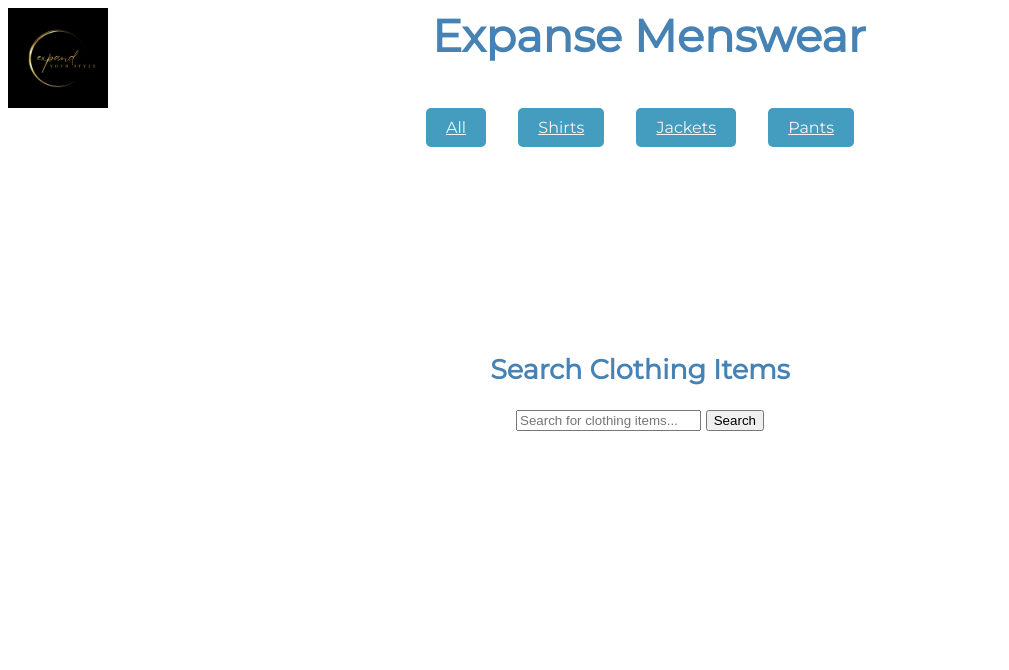
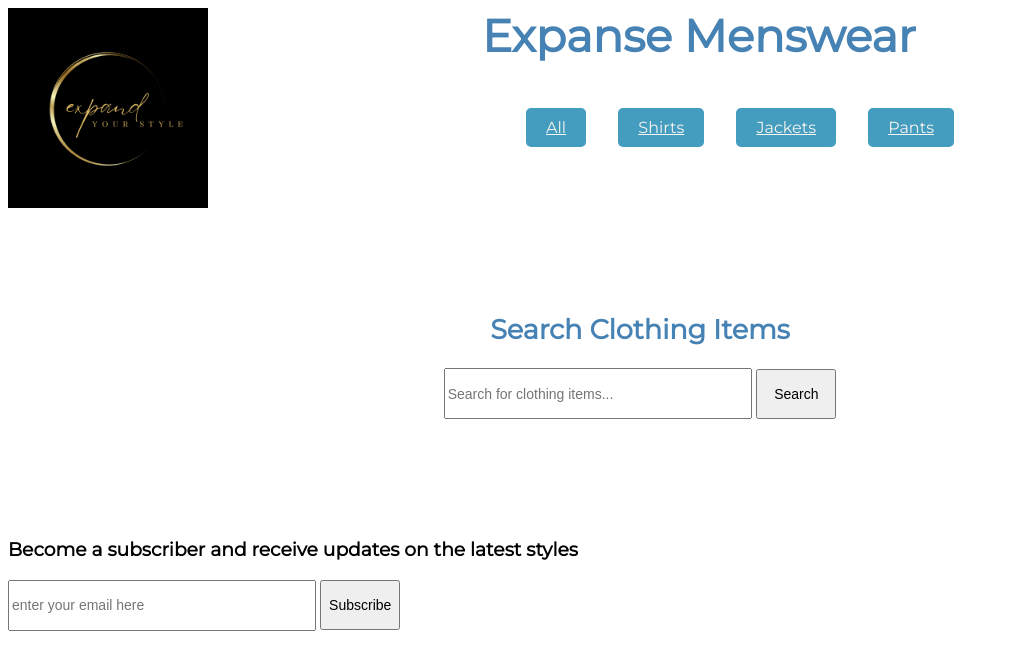
Before and after one commit to paulmatdonovan/phase-1-project, a website: page index.html in a window 1280 px wide. Shown: the whole page, without its empty margins (0-1009 px from the left). Drawn offline with Linux system fonts and the light colour scheme; no server answers.

Commit message:
addSearch

```diff
--- a/index.html
+++ b/index.html
@@ -29,7 +29,7 @@
             <a href="#" class="btn active" data-filter="all">All</a>
             <a href="#" class="btn" data-filter="shirt">Shirts</a>
             <a href="#" class="btn" data-filter="coat">Jackets</a>
-            <a href="#" class="btn" data-filter="pants, trousers">Pants</a>
+            <a href="#" class="btn" data-filter="pants">Pants</a>
 
         </div>
 
@@ -50,6 +50,13 @@
         <button id="searchButton">Search</button>
 
     </div>
+    <div class="form">
+        <h3>Become a subscriber and receive updates on the latest styles</h3>
+        <form id="newsletter-form">
+            <input type="email" id="email-input" placeholder="enter your email here">
+            <button class="button" type="submit">Subscribe</button>
+        </form>
+    </div>
 
 
 </body>
--- a/index.js
+++ b/index.js
@@ -7,7 +7,7 @@
     card.className = 'card'
     card.innerHTML = `
 <div class="content">
-<img src="${product.image}">
+<img id="photo" src="${product.image}">
 <h4 id="store-product">${product.title}</h4>
 <p id="store-product">${product.description}<p>
 <h2 id="store-product">$ ${product.price}</h2>
@@ -106,4 +106,33 @@
     }
 
     initialise();
+
+
 });
+
+
+// create a mouseover event
+// const cardList = document.querySelectorAll(".card");
+
+// cardList.forEach(card => {
+//     const img = card.querySelector("img");
+//     img.addEventListener("mouseover", (e) => {
+//         console.log(e)
+//         e.target.style.height = "500px";
+//         e.target.style.width = "500px";
+//     });
+// });
+
+const newsletterForm = document.getElementById('newsletter-form');
+newsletterForm.addEventListener('submit', function (event) {
+    event.preventDefault();
+    const emailData = document.getElementById('email-input');
+    const email = emailData.value;
+
+    handleSubscription(email)
+})
+
+function handleSubscription(email) {
+    alert('Your email has been added to our list!')
+
+}
--- a/style.css
+++ b/style.css
@@ -10,8 +10,8 @@
 
 .header img {
     float: left;
-    width: 100px;
-    height: 100px;
+    width: 200px;
+    height: 200px;
     background: #555;
 }
 
@@ -54,7 +54,7 @@
 .content {
     /* li { */
     border: 1px solid blue;
-    max-width: 400px;
+    width: 400px;
     height: 700px;
     padding: 27px;
     margin: 14px;
@@ -82,7 +82,10 @@
     display: flex;
     flex-direction: row;
     flex-wrap: wrap;
-    justify-content: center
+    justify-content: center;
+    /* flex-grow: 0;
+    flex-shrink: 0;
+    flex-basis: 33%; */
 }
 
 .buttons {
@@ -90,15 +93,24 @@
 }
 
 .filter-box {
-    margin: 40px auto;
+    margin-top: 40px;
     text-align: center;
     padding: 15px 0 15px;
 
 }
 
-#logo {
-    max-height: 150px;
+@media only screen and (min-width: 320px) and (max-width: 568px) {
+    .filter-box {
+        display: flex;
+        flex-wrap: wrap;
+    }
 }
+
+/* #logo {
+    height: 300px;
+    width: 300px;
+    text-align: start;
+} */
 
 .btn {
     background-color: rgb(68, 156, 190);
@@ -109,3 +121,22 @@
     cursor: pointer;
     margin: 14px;
 }
+
+input {
+    width: 300px;
+    height: 45px;
+    font-size: 14px;
+}
+
+
+#searchButton {
+    height: 50px;
+    width: 80px;
+    font-size: 14px;
+}
+
+.button {
+    height: 50px;
+    width: 80px;
+    font-size: 14px;
+}
```
